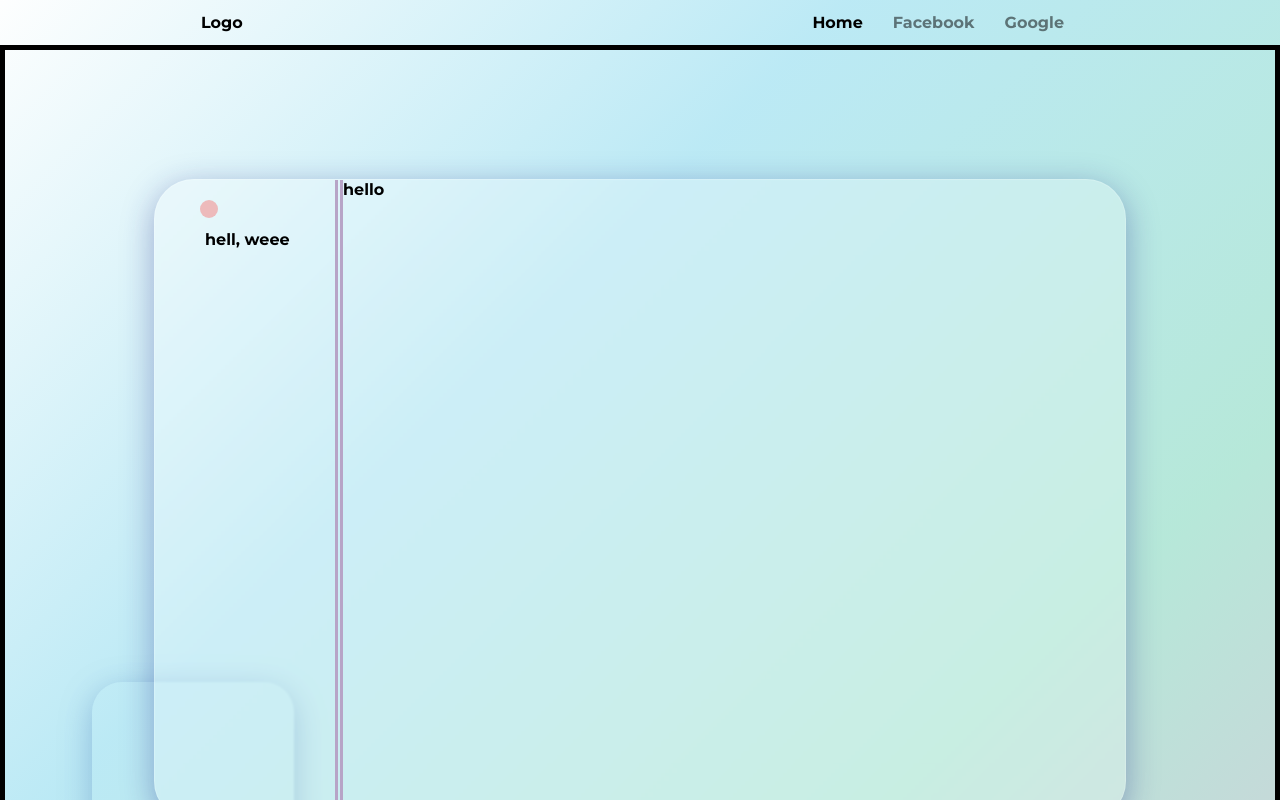
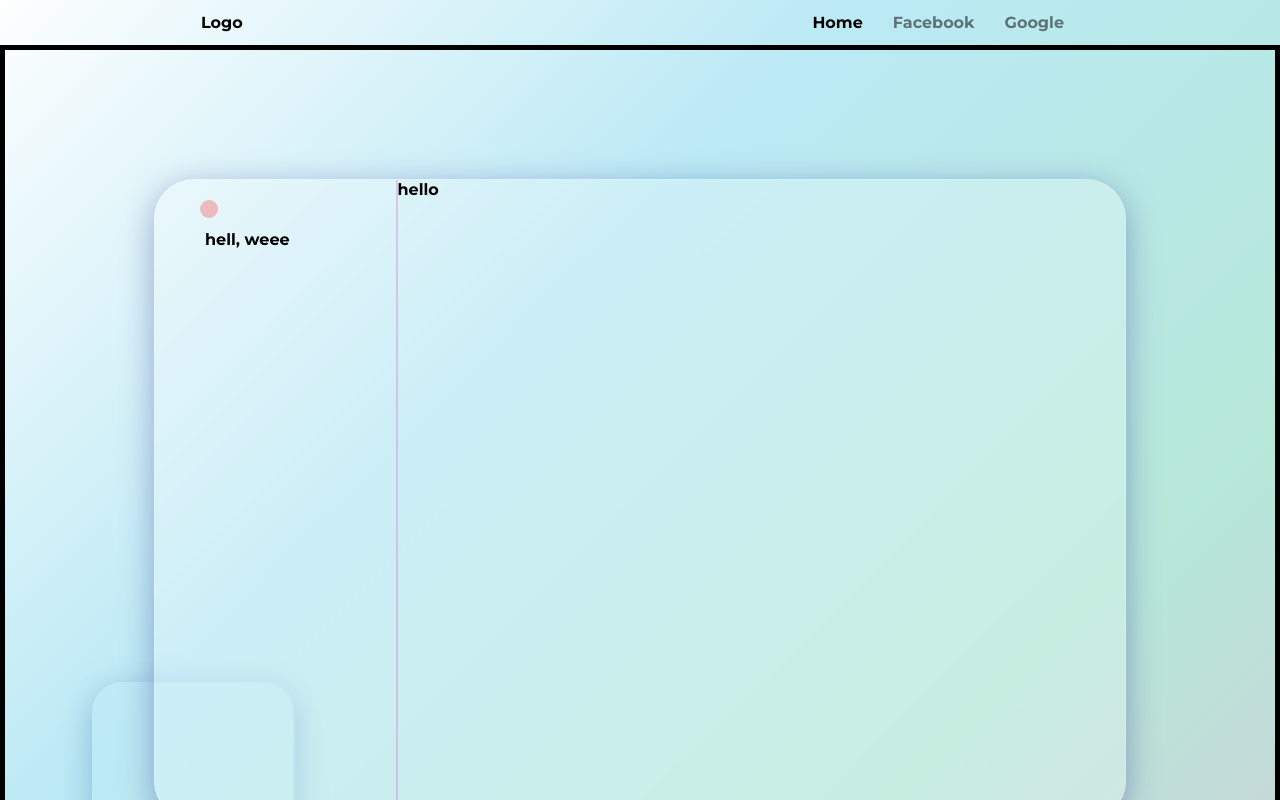
Before and after one commit to harryfung-kh/my-website, a React (Create React App) app: page / in a window 1280 px wide. Shown: the top 800 px of the page. Built offline with nearby package versions, Linux system fonts and the light colour scheme.

Commit message:
glass left-side

```diff
--- a/src/Global/ThreeGlass.css
+++ b/src/Global/ThreeGlass.css
@@ -11,18 +11,13 @@
     width: 100%;
     height: 80%;
     border-radius: 40px;
-    display: flex;
-    flex-direction: row;
+    display: grid;
+    grid-template-columns: minmax(100px, 25%) 1fr;
 }
 
-#middle_glass>* {
-    flex: 1 1 0;
-}
-
-#middle_glass_left{
-    flex: 0 1 130px;
+#middle_glass_left {
     padding: 50px 0 0 50px;
-    border-right: 8px double rgb(183, 164, 199);
+    border-right: 2px solid rgba(202, 33, 166, 0.212);
 }
 
 #top_glass {
--- a/src/Global/ThreeGlass.jsx
+++ b/src/Global/ThreeGlass.jsx
@@ -7,7 +7,7 @@ function ThreeGlass() {
         <div id="three_glass_container">
             <Glass id="middle_glass" glassColor="white">
                 <div id="middle_glass_left">hell, weee</div>
-                <div>hello</div>
+                <div id="middle_glass_right">hello</div>
             </Glass>
             {/* <Glass id="top_glass" glassColor="white"></Glass> */}
             <Glass id="bottom_glass" glassColor="white"></Glass>
```
